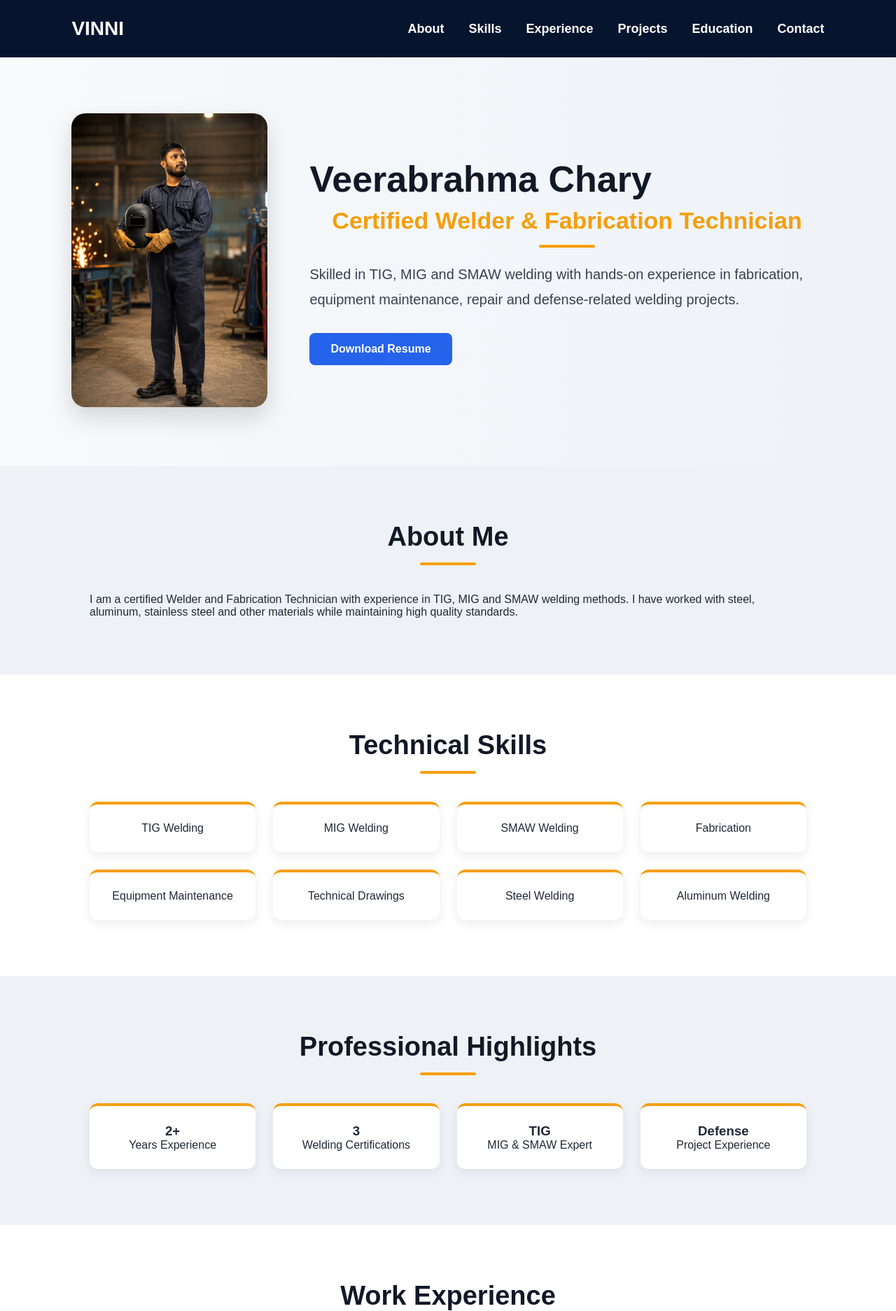
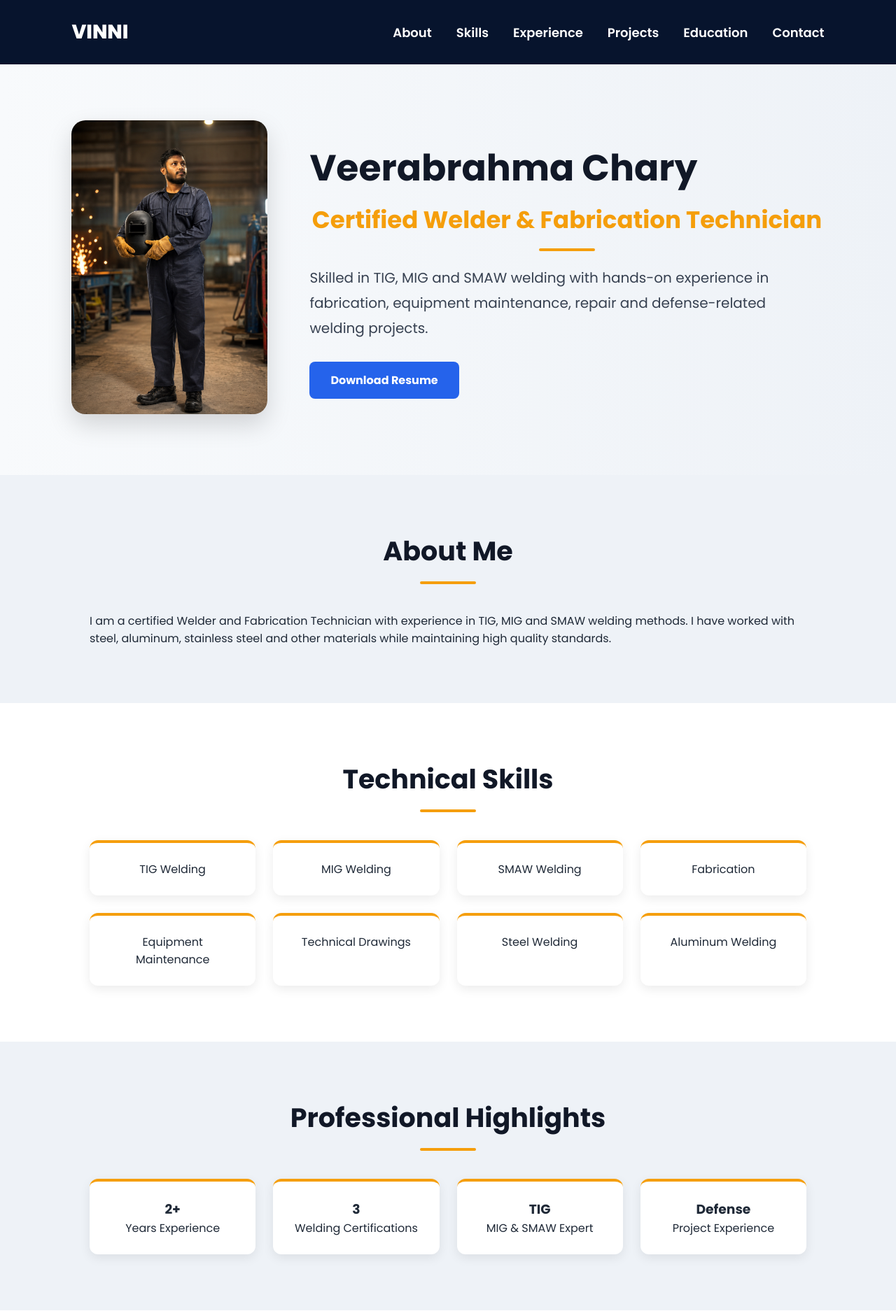
Before and after one commit to veerabrahmachary/vinni_portfolio, a Django app: page / in a window 1280 px wide. Shown: the top 1874 px of the page at 70% size. Run offline with Django 5.2, Linux system fonts and the light colour scheme.

Commit message:
Add Poppins font

```diff
--- a/static/css/style.css
+++ b/static/css/style.css
@@ -12,7 +12,7 @@ html{
 }
 
 body{
-    font-family:Arial, sans-serif;
+    font-family:'Poppins', sans-serif;
     background:#f4f7fb;
     color:#1f2937;
 }
--- a/templates/home.html
+++ b/templates/home.html
@@ -5,6 +5,9 @@
     <meta name="viewport" content="width=device-width, initial-scale=1.0">
     <title>Vinni Portfolio</title>
     <link rel="stylesheet" href="{% static 'css/style.css' %}">
+    <link rel="preconnect" href="https://fonts.googleapis.com">
+    <link rel="preconnect" href="https://fonts.gstatic.com" crossorigin>
+    <link href="https://fonts.googleapis.com/css2?family=Poppins:wght@300;400;500;600;700;800&display=swap" rel="stylesheet">
 </head>
 <body>
 
```
